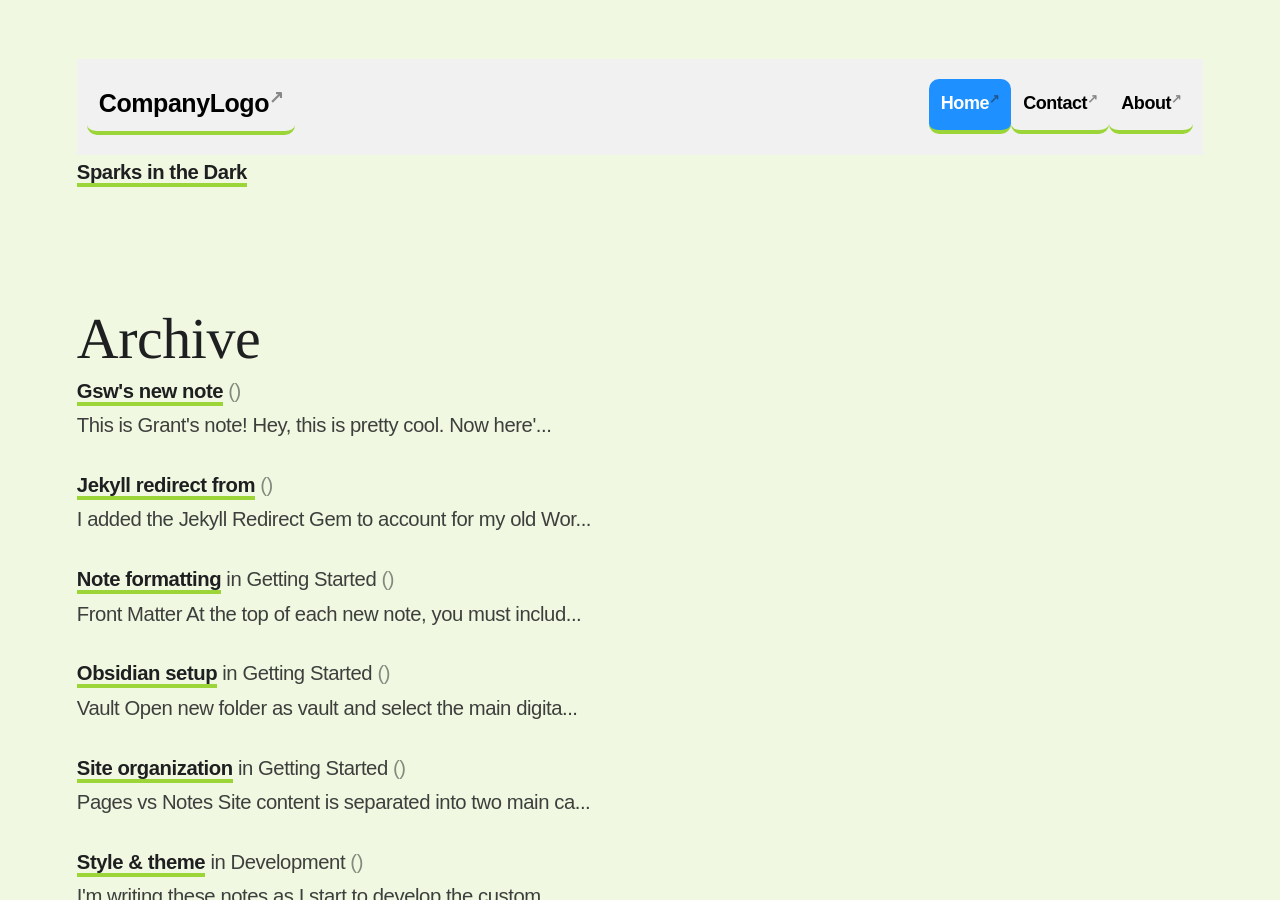
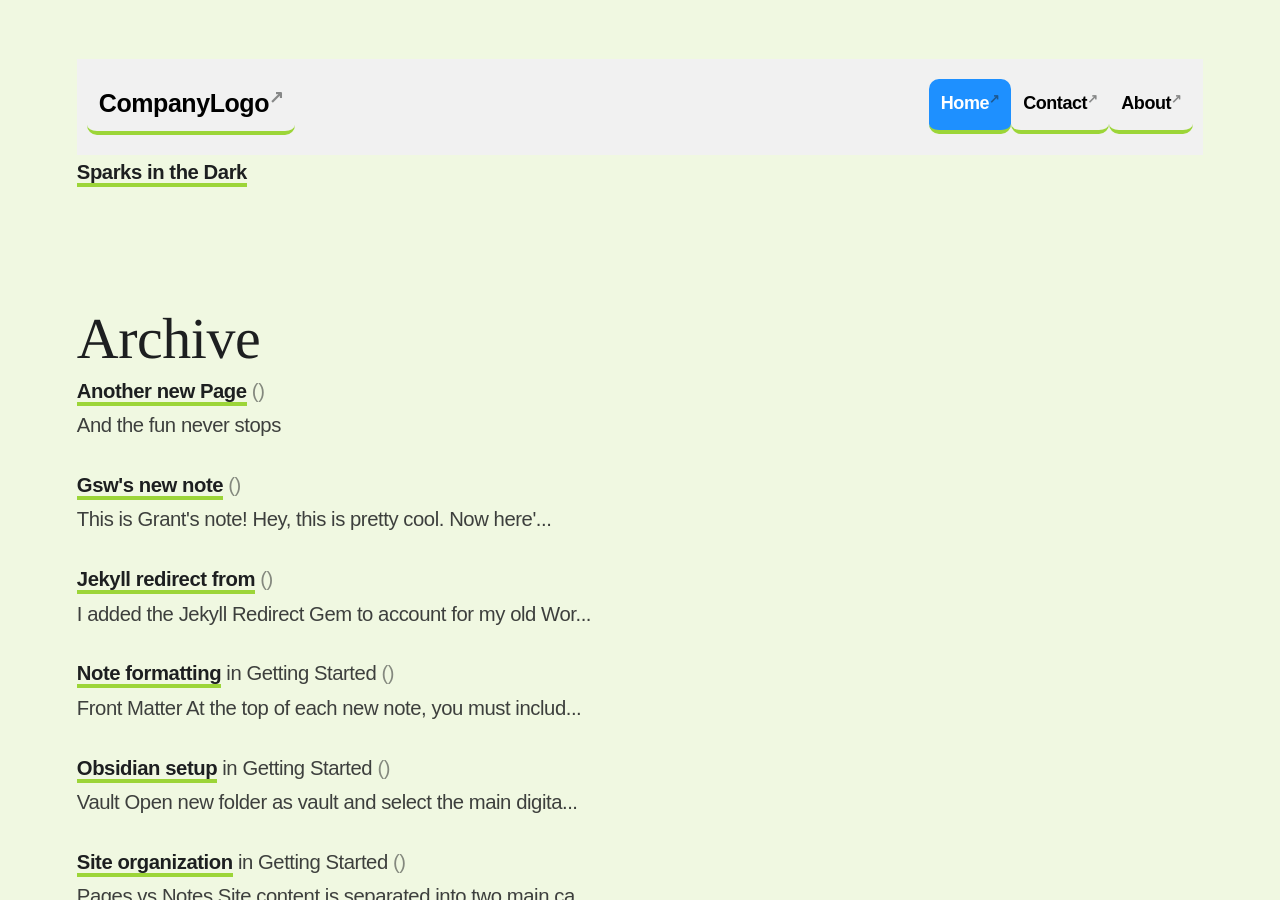
Before and after one commit to GrantsTracks2121/gsw-green-web, a Jekyll site: the page built from _pages/archive.md, in a window 1280 px wide and 900 px high. Built offline with Jekyll 4.4.1, drawn with Linux system fonts in a browser that asks for light colours.

Commit message:
get to Plesk!

```diff
--- /dev/null
+++ b/_notes/Another new Page.md
@@ -0,0 +1,9 @@
+---
+title: Another new Page
+category:
+favicon:
+---
+
+## And the fun never stops
+
+![[istock-19761711-giraffe-antelope_custom-b4c379e3fa84d367794d34376dc4f3e74b0903b9-s800-c85.webp]]
```
Also changed, not shown: _notes/your-first-note.md (+1 -0 lines), assets/images/istock-19761711-giraffe-antelope_custom-b4c379e3fa84d367794d34376dc4f3e74b0903b9-s800-c85.webp (added).
